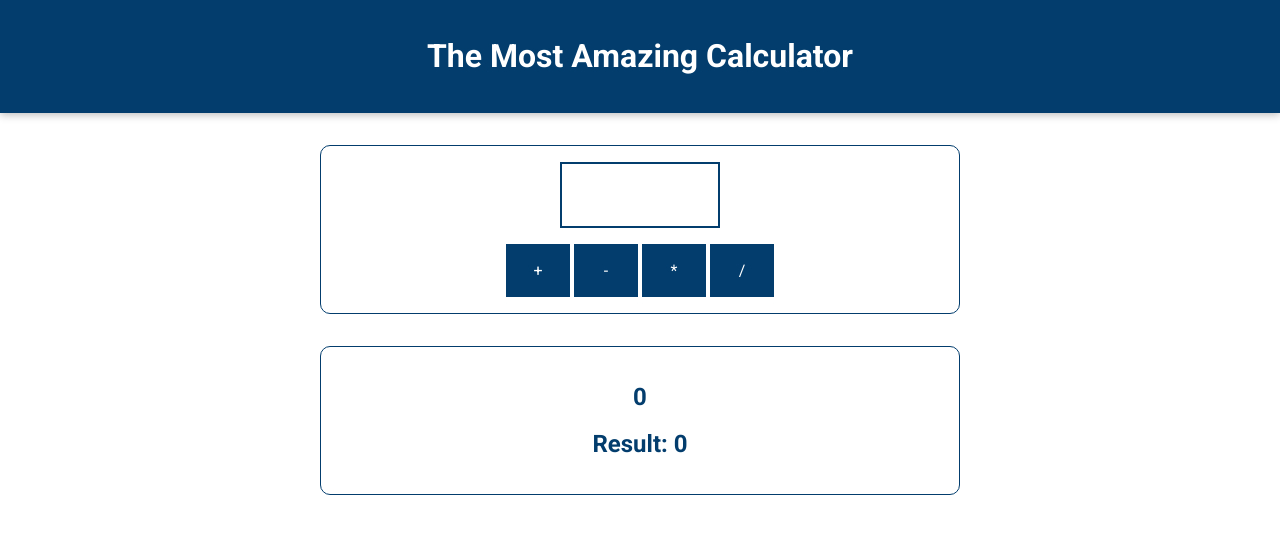
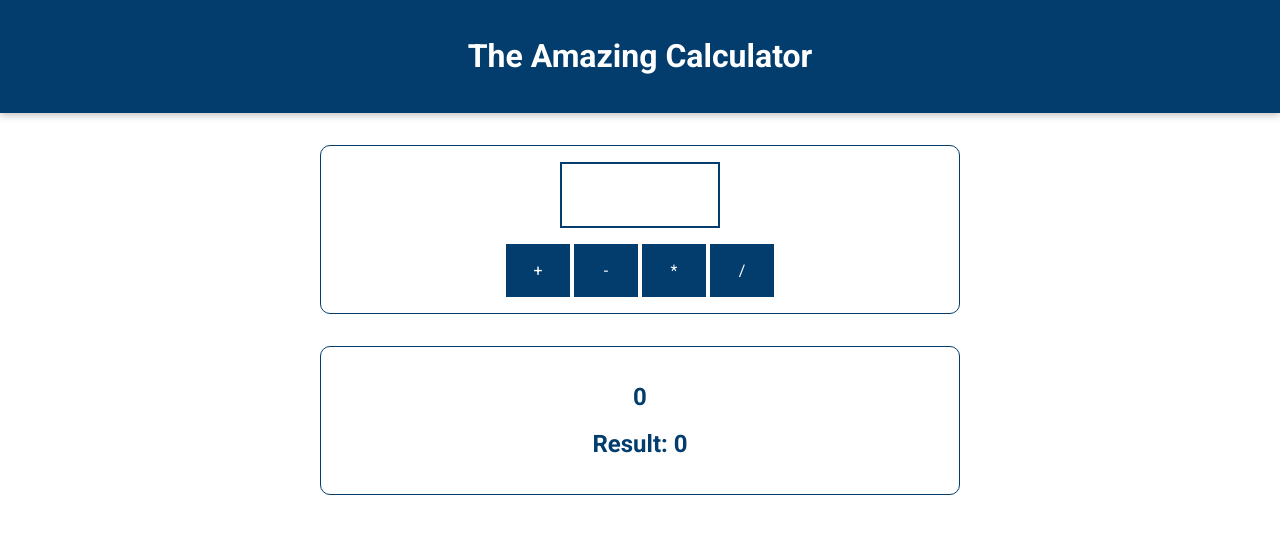
Before and after one commit to NektariosX01/project-calculator, a plain HTML site: page index.html in a window 1280 px wide. Drawn offline with Linux system fonts and the light colour scheme.

Commit message:
first commit

```diff
--- a/index.html
+++ b/index.html
@@ -4,7 +4,7 @@
     <meta charset="UTF-8" />
     <meta name="viewport" content="width=device-width, initial-scale=1.0" />
     <meta http-equiv="X-UA-Compatible" content="ie=edge" />
-    <title>Basics</title>
+    <title>Calculator</title>
     <link
       href="https://fonts.googleapis.com/css?family=Roboto:400,700&display=swap"
       rel="stylesheet"
@@ -13,7 +13,7 @@
   </head>
   <body>
     <header>
-      <h1>The Most Amazing Calculator</h1>
+      <h1>The Amazing Calculator</h1>
     </header>
 
     <section id="calculator">
```
